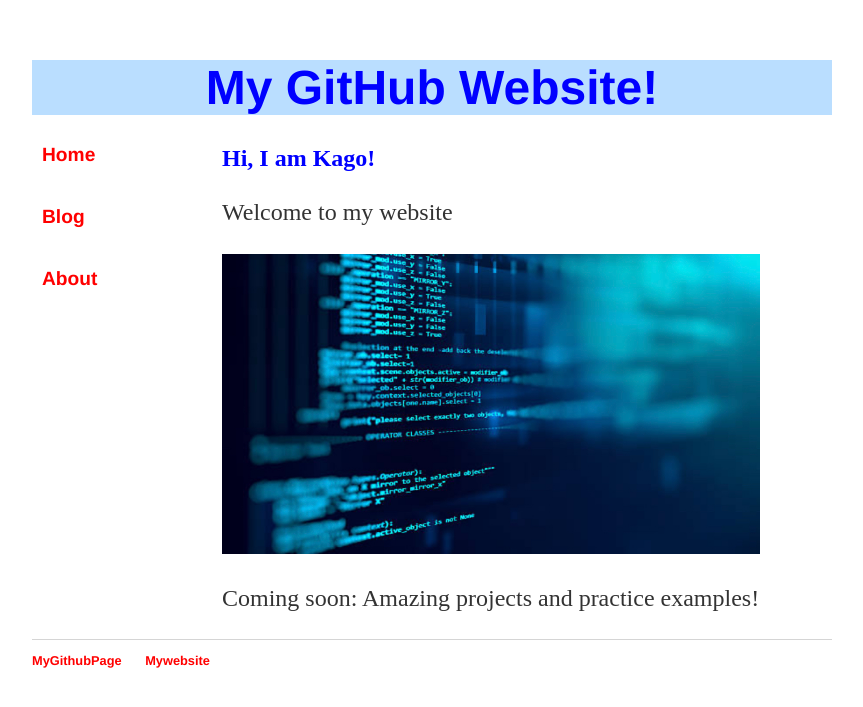
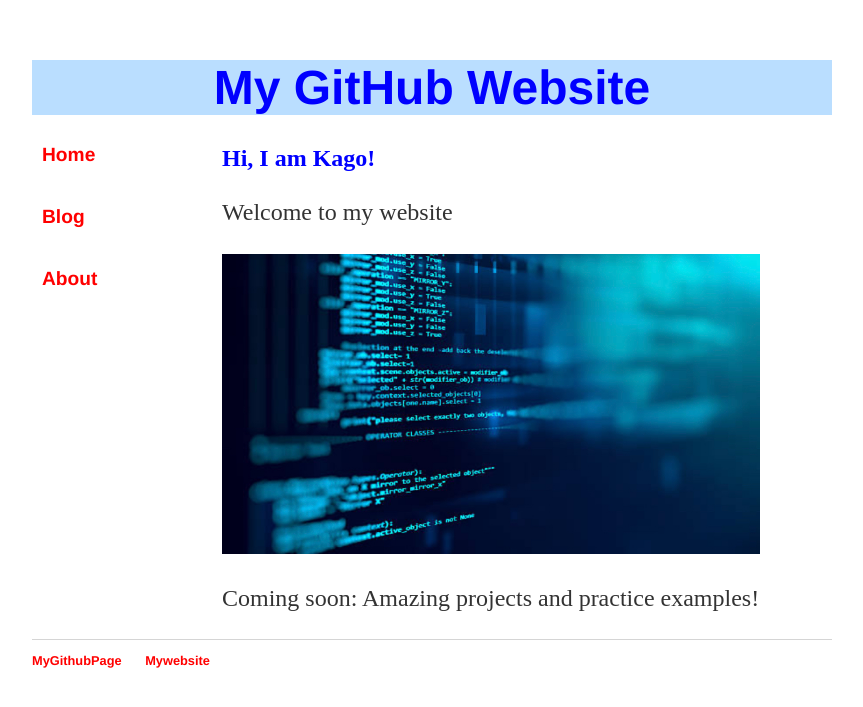
Before and after one commit to KagoPrezRantsho/KagoPrezRantsho.github.io, a Jekyll site: the page built from index.html, in a window 1280 px wide. Shown: the top 707 px of the page, without its empty margins (208-1071 px from the left). Built offline with Jekyll 4.4.1, drawn with Linux system fonts in a browser that asks for light colours.

```diff
--- a/_layouts/default.html
+++ b/_layouts/default.html
@@ -8,7 +8,7 @@
   <body>
  <div id="container">
   <div id="header">
-    <h1>My GitHub Website!</h1>
+    <h1>My GitHub Website</h1>
   </div>
   <div id="content">
     <div id="nav">
```
